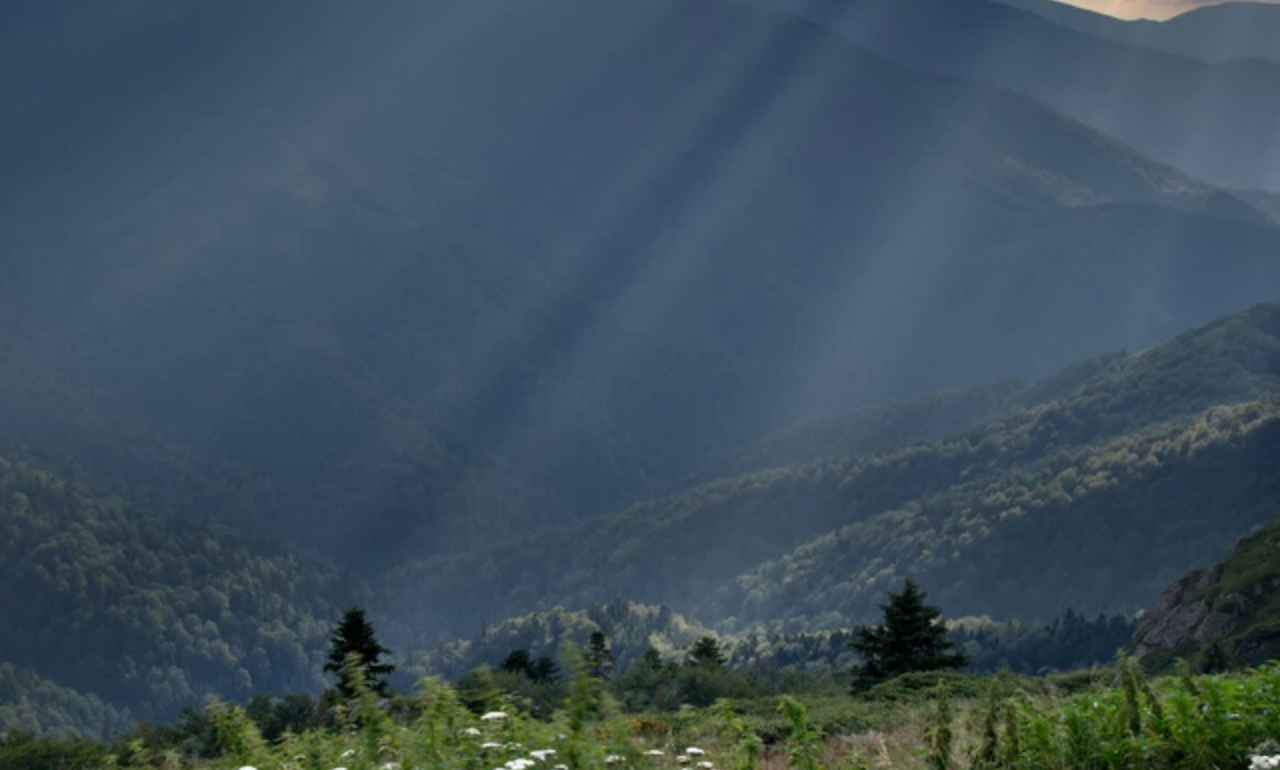
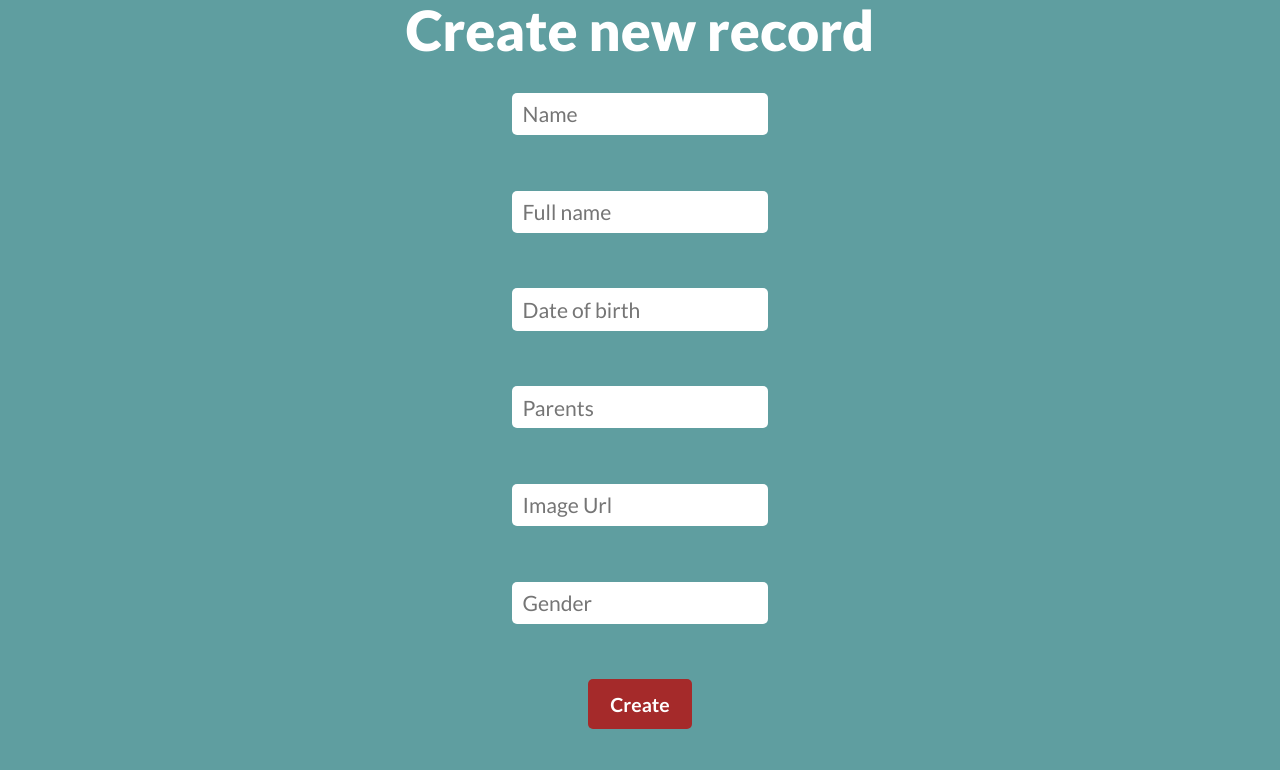
Before and after one commit to Vasil-Antonov1234/Kings-of-the-Balkans, a React (Vite) app in the folder client/: page /dogs/create in a window 1280 px wide. Shown: the part 350-1120 px from the top of the page. Built offline with nearby package versions, Linux system fonts and the light colour scheme; no server answers; sample sign-in values are in the browser's storage; a web font is replaced by a local one.

Commit message:
Add create new record page

```diff
--- a/client/src/App.jsx
+++ b/client/src/App.jsx
@@ -21,6 +21,7 @@ import Login from "./components/login/Login.jsx";
 import IsGuest from "./components/route-guards/IsGuest.jsx";
 import IsAuthenticated from "./components/route-guards/IsAuthenticated.jsx";
 import Logout from "./components/logout/Logout.jsx";
+import Create from "./components/create/Create.jsx";
 
 
 function App() {
@@ -48,6 +49,7 @@ function App() {
                     <Route path="/pictures/:dogId/attach-picture" element={<AttachPicture />} />
                     <Route path="/pictures/uploaded-success" element={<Success />} />
                     <Route path="/logout" element={<Logout />} />
+                    <Route path="/dogs/create" element={<Create />} />
                 </Route>
 
                 <Route path="/contacts" element={<Contacts />} />
--- /dev/null
+++ b/client/src/components/create/Create.jsx
@@ -0,0 +1,95 @@
+import { useContext } from "react";
+import styles from "./Create.module.css"
+import UserContext from "../../contexts/UserContext.jsx";
+import useForm from "../../hooks/useForm.js";
+
+const initialValues = {
+    name: "",
+    fullName: "",
+    parents: "",
+    dateOfBirth: "",
+    imageUrl: "",
+    gender: ""
+};
+
+export default function Create() {
+
+    const { isAuthentcated } = useContext(UserContext);
+    const { formHandler, formInputRegister } = useForm(initialValues, manageDogDataHandler)
+
+    async function manageDogDataHandler(values) {
+        console.log(values)
+    }
+
+    return (
+        <section className={styles["main-ctr"]}>
+            <h1>Create new record</h1>
+            <form action={formHandler}>
+                {/* Name */}
+                <div>
+                    <input
+                        {...formInputRegister("name")}
+                        type="text"
+                        id="name"
+                        placeholder="Name"
+                    />
+                </div>
+
+                {/* Full name */}
+                <div>
+                    <input
+                        {...formInputRegister("fullName")}
+                        type="text"
+                        id="fullName"
+                        placeholder="Full name"
+                    />
+                </div>
+
+                {/* Date of birth */}
+                <div>
+                    <input
+                        {...formInputRegister("dateOfBirth")}
+                        type="text"
+                        id="dateOfBirth"
+                        placeholder="Date of birth"
+                    />
+                </div>
+
+                {/* Parents */}
+                <div>
+                    <input
+                        {...formInputRegister("parents")}
+                        type="text"
+                        id="parents"
+                        placeholder="Parents"
+                    />
+                </div>
+
+                {/* Image Url */}
+                <div>
+                    <input
+                        {...formInputRegister("imageUrl")}
+                        type="text"
+                        id="imageUrl"
+                        placeholder="Image Url"
+                    />
+                </div>
+
+                {/* Gender */}
+                <div>
+                    <input
+                        {...formInputRegister("gender")}
+                        type="text"
+                        id="gender"
+                        placeholder="Gender"
+                    />
+                </div>
+
+                {/* Submit button */}
+                <div className={styles["submit-btn-ctr"]}>
+                    <button className={styles["submit-btn"]}>Create</button>
+                </div>
+            </form>
+        </section>
+    );
+}
--- /dev/null
+++ b/client/src/components/create/Create.module.css
@@ -0,0 +1,42 @@
+.main-ctr {
+    width: 100%;
+    background-color: cadetblue;
+    margin: 10em auto 0 auto;
+    display: flex;
+    flex-direction: column;
+    justify-content: center;
+    align-items: center;
+    padding: 10em 0.4em;
+    gap: 1em;
+}
+
+
+h1 {
+    font-family: "Lato", sans-serif;
+    font-weight: 900;
+    font-size: clamp(1.5rem, 10vw, 5rem);
+    color: white;
+}
+
+.submit-btn {
+    border: none;
+    background-color: unset;
+    color: white;
+    font-size: 1.75em;
+    font-weight: 700;
+}
+
+.submit-btn-ctr {
+    background-color: brown;
+    padding: 1em 2em;
+    width: fit-content;
+    min-width: 100px;
+    border-radius: 5px;
+    text-align: center;
+    transition: 1s all ease;
+}
+
+.submit-btn-ctr:hover {
+    padding: 1em 4em;
+    background-color: rgb(165, 112, 42);
+}
--- a/client/src/components/header/Header.jsx
+++ b/client/src/components/header/Header.jsx
@@ -49,6 +49,11 @@ export default function Header() {
                             }
                             {isAuthentcated ?
                                 <li>
+                                    <NavLink className={({ isActive }) => isActive ? styles["selected"] : styles["link"]} to="/dogs/create">Create</NavLink>
+                                </li> : ""
+                            }
+                            {isAuthentcated ?
+                                <li>
                                     <Link className={styles.link} to="/logout">Logout</Link>
                                 </li> : ""
                             }
--- a/client/src/hooks/useFetch.js
+++ b/client/src/hooks/useFetch.js
@@ -2,8 +2,8 @@ import { useContext, useEffect, useState } from "react";
 import UserContext from "../contexts/UserContext.jsx";
 
 // const BASE_URL = import.meta.env.VITE_APP_SERVER_URL;
-// const BASE_URL = "http://localhost:5001/kings-of-the-balkans-storage/us-central1/api";
-const BASE_URL = "https://api-klv2ldtjma-uc.a.run.app";
+const BASE_URL = "http://localhost:5001/kings-of-the-balkans-storage/us-central1/api";
+// const BASE_URL = "https://api-klv2ldtjma-uc.a.run.app";
 
 export default function useFetch(url, initialState) {
 
```
